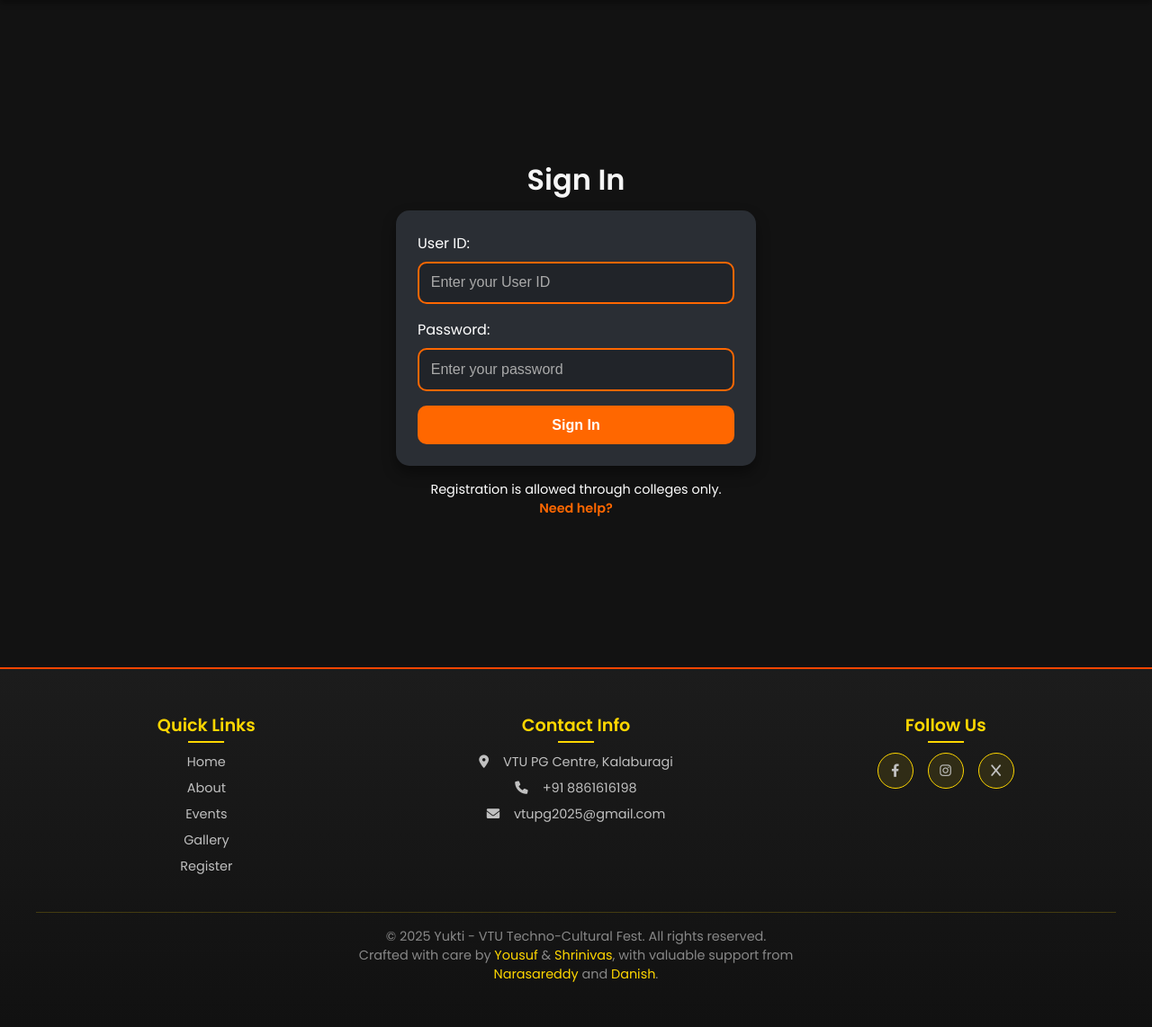
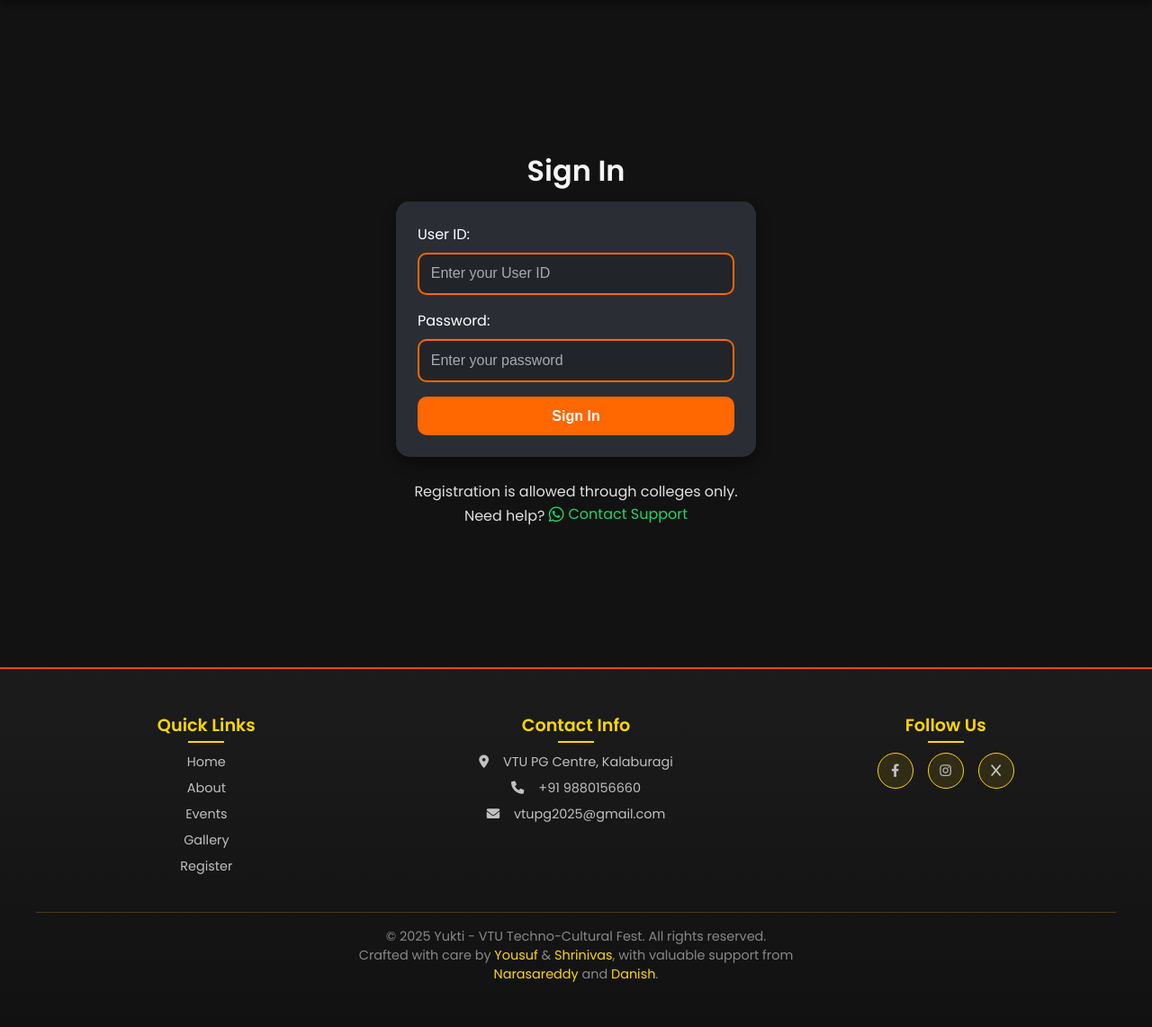
Before and after one commit to Shrinivas-03/yukti2025, a Flask app: page /signin in a window 1280 px wide. Shown: the part 80-1222 px from the top of the page at 90% size. Run offline with Flask 2, Linux system fonts and the light colour scheme.

Commit message:
sign-in page fix

```diff
--- a/templates/base.html
+++ b/templates/base.html
@@ -69,7 +69,7 @@
                     <h3>Contact Info</h3>
                     <ul class="contact-info">
                         <li><i class="fas fa-map-marker-alt"></i> VTU PG Centre, Kalaburagi</li>
-                        <li><i class="fas fa-phone"></i> +91 8861616198</li>
+                        <li><i class="fas fa-phone"></i> +91 9880156660</li>
                         <li><i class="fas fa-envelope"></i> vtupg2025@gmail.com</li>
                     </ul>
                 </div>
--- a/templates/signin.html
+++ b/templates/signin.html
@@ -94,28 +94,35 @@
     }
 
     /* Adjusting text alignment above the sign-in section */
-    .info {
-        font-size: 0.9rem;
-        color: #ffffff;
-        text-align: center;
-    }
-
-    .info a {
-        color: #ff6700;
-        font-weight: bold;
-        text-decoration: none;
-        margin-top: 0.3rem;
-    }
-
-    .info a:hover {
-        text-decoration: underline;
-    }
-
     p.error {
         color: #ff4d4d;
         font-size: 0.9rem;
         margin-bottom: 1rem;
         text-align: center;
+    }
+
+    .help-link {
+        color: #25d366; /* WhatsApp green color */
+        text-decoration: none;
+        display: inline-flex;
+        align-items: center;
+        gap: 5px;
+        transition: all 0.3s ease;
+    }
+
+    .help-link:hover {
+        color: #128C7E;
+        text-decoration: underline;
+    }
+
+    .help-link i {
+        font-size: 1.2em;
+    }
+
+    .help-section {
+        text-align: center;
+        margin-top: 10px;
+        color: #e0e0e0;
     }
 </style>
 
@@ -132,9 +139,13 @@
             <input type="password" name="password" id="password" placeholder="Enter your password" required>
             <button type="submit">Sign In</button>
         </form>
-        <div class="info">
+        <div class="help-section">
             Registration is allowed through colleges only. <br>
-            <a href="#">Need help?</a>
+            <p>Need help?
+                <a href="https://wa.me/+919880156660" target="_blank" class="help-link">
+                    <i class="fab fa-whatsapp"></i> Contact Support
+                </a>
+            </p>
         </div>
     </div>
 </main>
```
